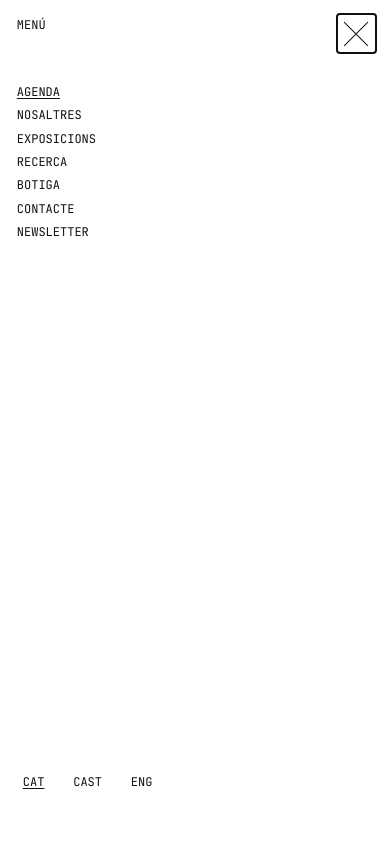
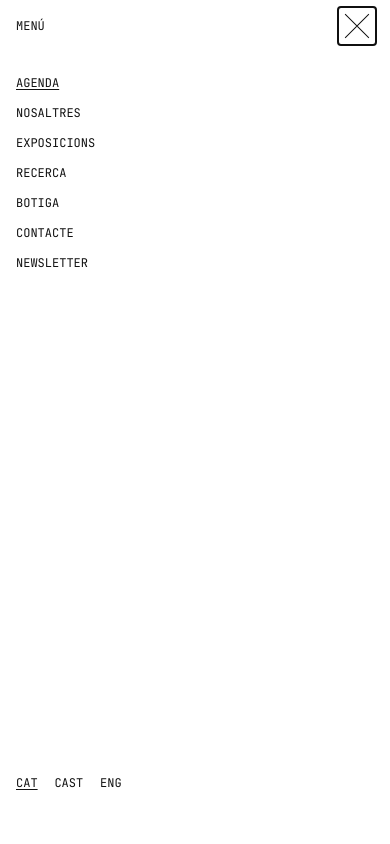
Before and after one commit to meowrhino/tatara, a PHP site: page / in a window 390 px wide, after a click on "MENÚ". Run offline with PHP 8.4, Linux system fonts and the light colour scheme.

Commit message:
fix(responsive): todo alineado al mismo margen y TAT ARA más grande en móvil
- Los botones (MENÚ, sección, idiomas) llevaban el relleno por defecto del
  navegador y su texto quedaba 6px por dentro del borde del contenido. Las
  barras, además, usaban 1rem (12px) en vez del margen de la página (16px).
  Ahora todo cae en --gutter: 16px en móvil, 40px en escritorio, medido.
- En móvil TAT ARA medía casi lo mismo que el texto (14px frente a 12px).
  Pasa a 1,8 veces el cuerpo, para que no compita con el menú.
- El menú desplegable de móvil: "MENÚ" sale justo donde estaba el botón que
  lo abre, y cada enlace mide 30px de alto para poder tocarlo con el dedo.
- Pantallas de más de 1800px: el cuerpo puede crecer hasta 20px (antes 16),
  así la línea sigue en unos 75 caracteres en vez de pasar de 90.

Revisado sin desbordes ni solapes a 320, 375, 640, 720, 844x390, 1024, 1440
y 1920.

Co-Authored-By: Claude Opus 5.5 <noreply@anthropic.com>

```diff
--- a/css/styles.css
+++ b/css/styles.css
@@ -31,7 +31,7 @@
 
   --bar-h: 52px;
   --gutter: 16px;  /* margen exterior; en escritorio, 40px */
-  --brand: 1.15rem; /* cuerpo de TAT ARA; en escritorio, unas 3 veces el texto */
+  --brand: 1.8rem; /* cuerpo de TAT ARA: en móvil 1,8 veces el texto, en escritorio 3,3 */
   --fade: 180ms;   /* duración del fundido entre vistas; la lee también el router (JS) */
 }
 
@@ -53,7 +53,7 @@ h1, h2, h3, b, strong { font: inherit; }
 body.no-scroll { overflow: hidden; }
 
 a { color: inherit; text-decoration: none; }
-button { font: inherit; color: inherit; background: none; border: none; cursor: pointer; }
+button { font: inherit; color: inherit; background: none; border: none; padding: 0; cursor: pointer; }
 
 /* Lo clicable se subraya al pasar por encima (nunca negrita ni color). */
 a:not(.bar__brand):hover, a:not(.bar__brand):focus-visible,
@@ -254,7 +254,7 @@ a:not(.bar__brand):hover, a:not(.bar__brand):focus-visible,
   display: grid;
   grid-template-columns: 1fr auto 1fr;
   align-items: center;
-  padding: 0 1rem;
+  padding: 0 var(--gutter);   /* mismo margen que el contenido: todo alineado al borde */
   background: var(--bg);
 }
 .bar--top { top: 0; }
@@ -296,12 +296,6 @@ a:not(.bar__brand):hover, a:not(.bar__brand):focus-visible,
   .bar__langbox .bar__langs { display: flex; }
 }
 
-/* En pantallas estrechas los extremos se aprietan para no invadir la marca
-   centrada (TAT / ARA). */
-@media (max-width: 430px) {
-  .bar { padding: 0 0.8rem; }
-  .bar__brand { gap: 0.45em; }
-}
 
 /* ============================================================
    MENÚ OVERLAY  (fundido, igual que el cambio de vista)
@@ -311,7 +305,7 @@ a:not(.bar__brand):hover, a:not(.bar__brand):focus-visible,
   inset: 0;
   z-index: 60;
   background: var(--bg);
-  padding: 1.4rem 1.4rem var(--bar-h);
+  padding: 0 var(--gutter) var(--bar-h);
   display: flex;
   flex-direction: column;
   opacity: 0;
@@ -326,11 +320,13 @@ a:not(.bar__brand):hover, a:not(.bar__brand):focus-visible,
               visibility 0s;
 }
 
-.menu__head { display: flex; align-items: flex-start; justify-content: space-between; }
+/* La cabecera del menú ocupa lo mismo que la barra: "MENÚ" queda justo donde
+   estaba el botón que lo abre. */
+.menu__head { display: flex; align-items: center; justify-content: space-between; height: var(--bar-h); }
 .menu__close { line-height: 0; padding: 0.2rem; margin: -0.2rem; }
 
-.menu__list { list-style: none; margin: 2.2rem 0 0; padding: 0; }
-.menu__list li { margin: 0.55rem 0; }
+.menu__list { list-style: none; margin: 1.4rem 0 0; padding: 0; }
+.menu__list a { display: inline-block; padding: 0.55rem 0; }   /* en móvil, que se pueda tocar con el dedo */
 
 /* Selector d'idioma dins del menú: baix-esquerra */
 .menu__langs { margin-top: auto; display: flex; gap: 1.4rem; }
@@ -382,8 +378,10 @@ a:not(.bar__brand):hover, a:not(.bar__brand):focus-visible,
 @media (min-width: 720px) {
   :root {
     --gutter: 40px;
-    /* columna central = (100vw - 80px) / 2; 72 caracteres de 0,6em → /86,4 */
-    --fs: clamp(12px, 1.16vw - 1px, 16px);
+    /* columna central = (100vw - 80px) / 2; 72 caracteres de 0,6em → /86,4.
+       Suelo de 12px (tablet: la línea se acorta) y techo de 20px (pantallas de
+       más de 1800px: la línea se alarga un poco en vez de crecer la letra). */
+    --fs: clamp(12px, 1.16vw - 1px, 20px);
     --brand: 3.3rem;
     --bar-h: calc(var(--gutter) + var(--brand) + 2.4rem);
   }
@@ -425,7 +423,7 @@ a:not(.bar__brand):hover, a:not(.bar__brand):focus-visible,
   }
   .menu__head, .menu__langs { display: none; }
   .menu__list { margin: 0; }
-  .menu__list li { margin: 0; }
+  .menu__list a { padding: 0; }
 }
 
 @media (prefers-reduced-motion: reduce) {
```
